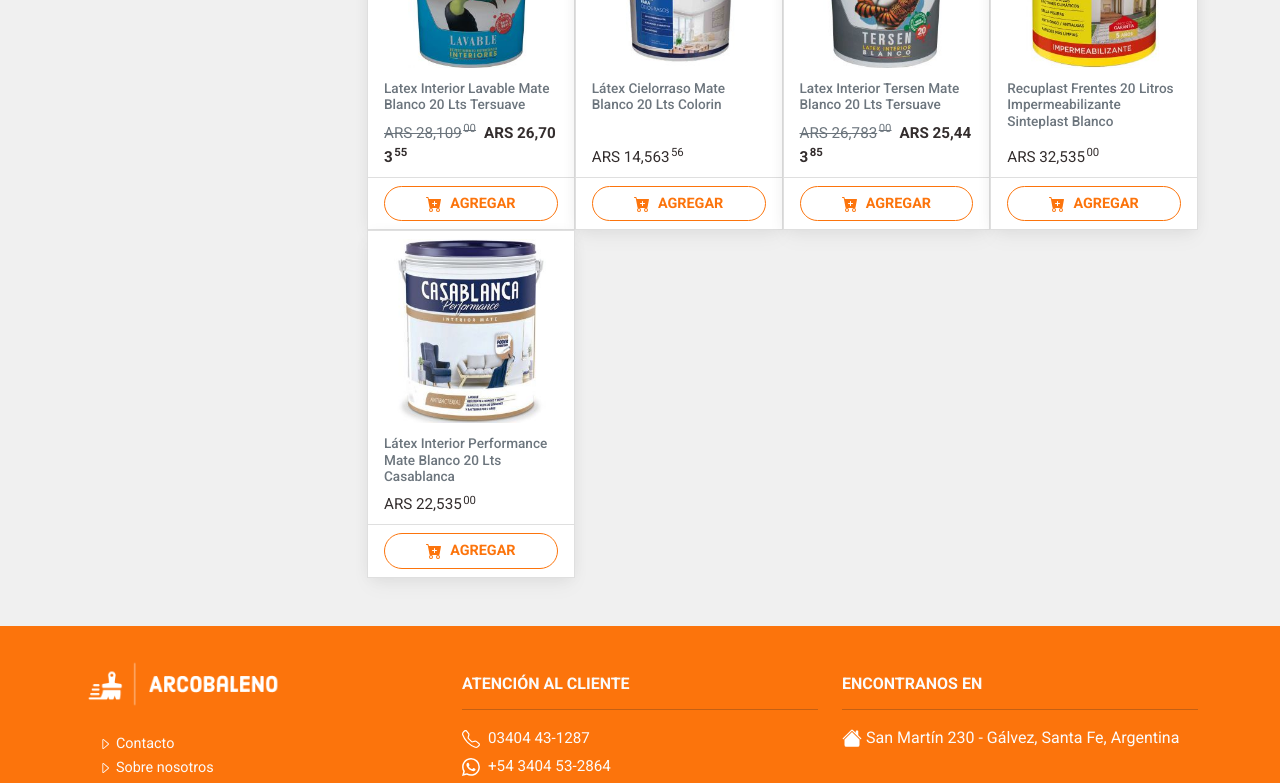
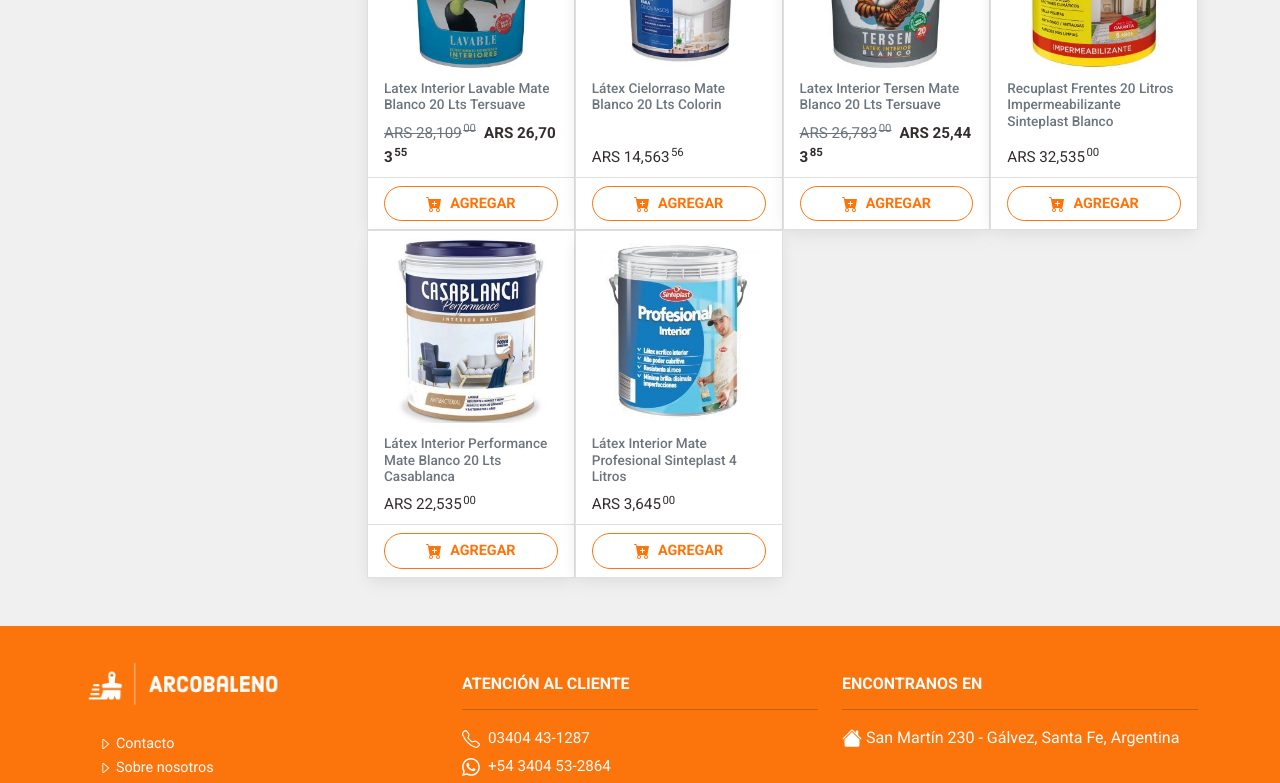
Before and after one commit to Ch4v3-98/pintureria_arcobaleno-web, a React (Create React App) app: page /pinturas in a window 1280 px wide. Shown: the part 823-1606 px from the top of the page. Built offline with nearby package versions, Linux system fonts and the light colour scheme.

Commit message:
Add one more paint

```diff
--- a/src/data/paints.ts
+++ b/src/data/paints.ts
@@ -1,5 +1,5 @@
 import { Paint, PaintType } from './types';
-import { v1 as uuid } from 'uuid';
+import { v4 as uuid } from 'uuid';
 
 const data = [
   {
@@ -119,6 +119,19 @@
     type: 'interior',
     amount: 15,
   },
+  {
+    name: 'Látex Interior Mate Profesional Sinteplast 4 Litros',
+    price: 3645,
+    discount: 0,
+    description:
+      'Producto apropiado para superficies de revoque, hormigón, ladrillos, bloques, paneles pre-construidos, etc. Especial para uso profesional por su poder cubriente y rendimiento.',
+    images: ['/imgs/productos/pinturas/Sinteplast-Mate.jpg'],
+    brand: 'Sinteplast',
+    color: 'Mate',
+    capacity: 4,
+    type: 'interior',
+    amount: 5,
+  },
 ];
 
 const pinturas: Paint[] = data.map((pintura) => ({
```
Also changed, not shown: public/imgs/productos/pinturas/Sinteplast-Mate.jpg (added).
